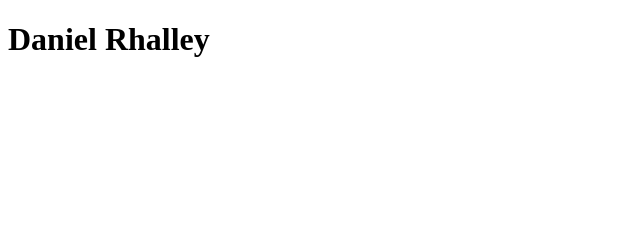
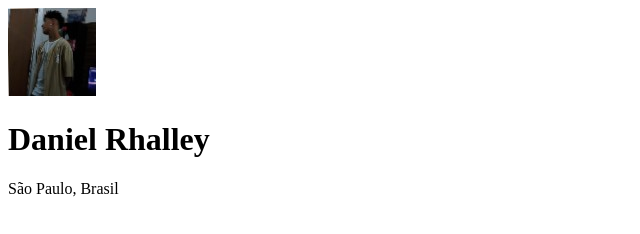
Before and after one commit to DanielRhalley12Cti/meus-link, a plain HTML site: page index.html in a window 1280 px wide. Shown: the whole page, without its empty margins (0-640 px from the left). Drawn offline with Linux system fonts and the light colour scheme.

Commit message:
desenvolvimento do html

```diff
--- a/index.html
+++ b/index.html
@@ -1,13 +1,18 @@
 <!DOCTYPE html>
 <html lang="en">
+
 <head>
     <meta charset="UTF-8">
     <meta name="viewport" content="width=device-width, initial-scale=1.0">
     <title>Meus links</title>
 </head>
+
 <body>
     <div>
+        <img src="./daniel88x88.jpg" alt="Imagem do criador da página de links , Daniel Rhalley">
         <h1>Daniel Rhalley</h1>
+        <p>São Paulo, Brasil</p>
     </div>
 </body>
+
 </html>
```
